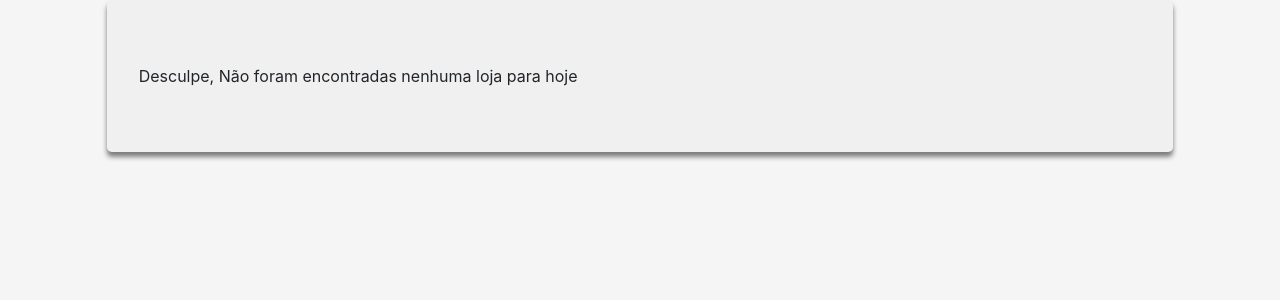
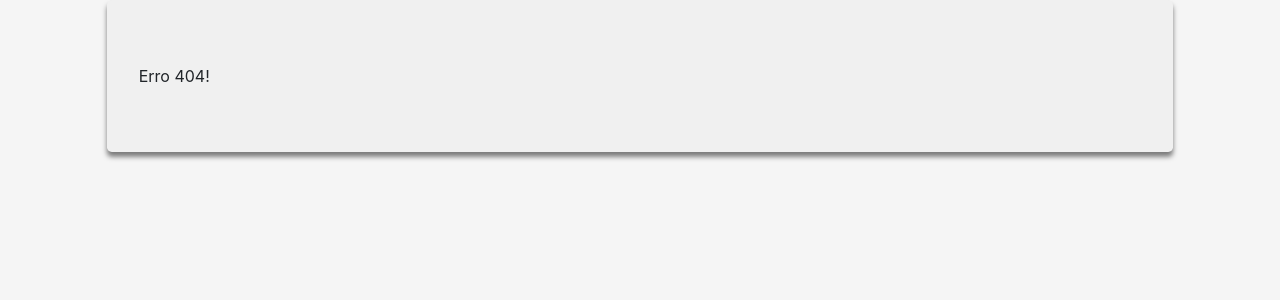
Before and after one commit to victor-trindade/DMobileSite, a Django app: template templates/404.html in a window 1280 px wide. Shown: the part 211-511 px from the top of the page. Run offline with Django 3.2, Linux system fonts and the light colour scheme; the template is opened without the code that fills it, so the values that code supplies are empty; some libraries are stand-ins or nearby versions.

Commit message:
alterando pagina de erro 404

```diff
--- a/templates/404.html
+++ b/templates/404.html
@@ -1,5 +1,5 @@
 {% extends 'base.html' %}
 
 {% block main %}
-    Desculpe, Não foram encontradas nenhuma loja para hoje
+    Erro 404!
 {% endblock %}
```
